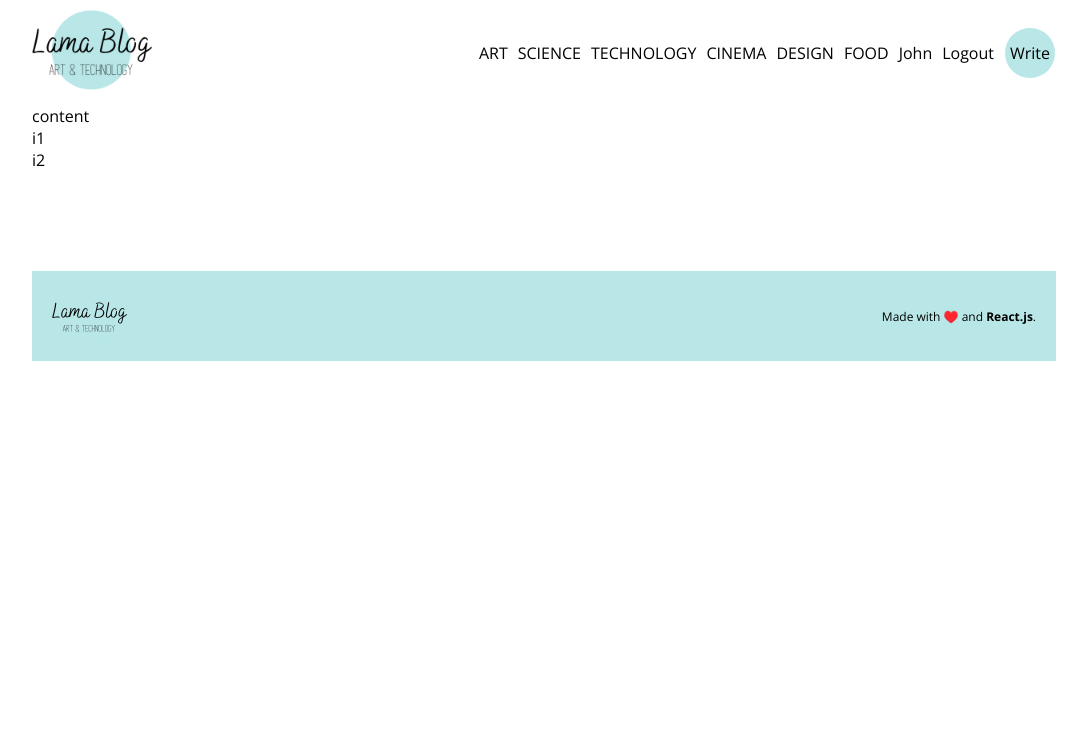
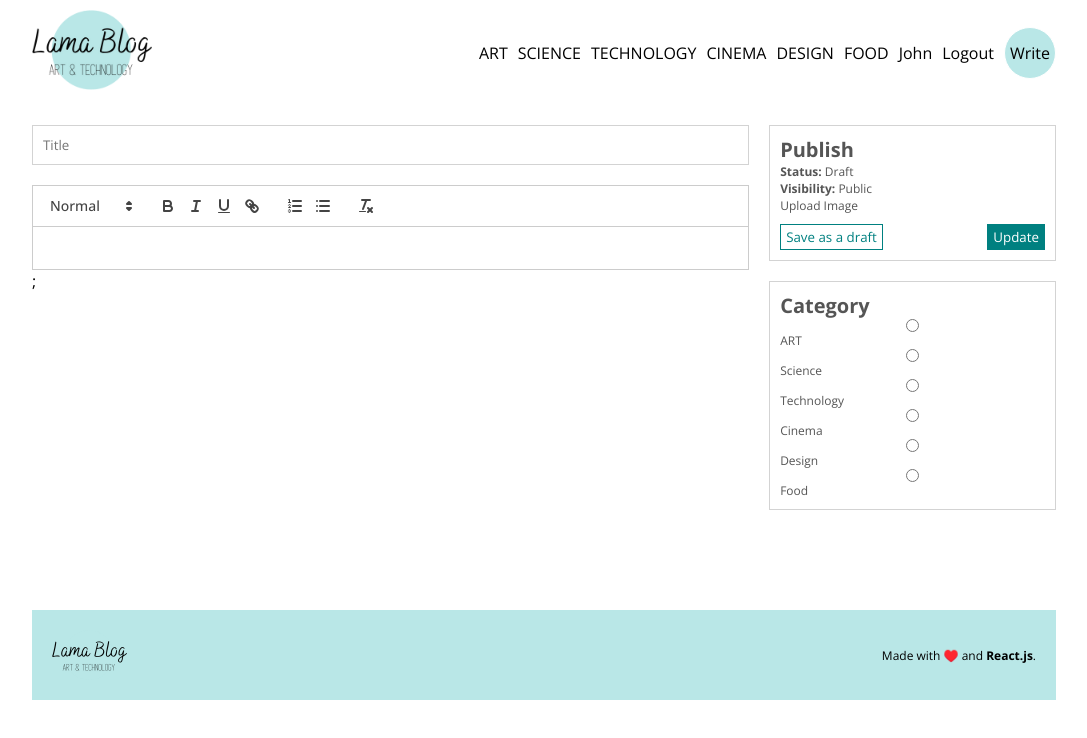
Before and after one commit to akshit2649/blog-sql, a React (Create React App) app in the folder client/: page /write in a window 1280 px wide. Shown: the top 738 px of the page, without its empty margins (96-1183 px from the left). Built offline with nearby package versions, Linux system fonts and the light colour scheme.

Commit message:
login background

```diff
--- a/client/package.json
+++ b/client/package.json
@@ -8,6 +8,7 @@
     "@testing-library/user-event": "^13.5.0",
     "react": "^18.2.0",
     "react-dom": "^18.2.0",
+    "react-quill": "^2.0.0",
     "react-router-dom": "^6.4.2",
     "react-scripts": "5.0.1",
     "sass": "^1.55.0",
--- a/client/src/pages/Login.jsx
+++ b/client/src/pages/Login.jsx
@@ -3,7 +3,7 @@
 
 const Login = () => {
   return (
-    <div className="auth">
+    <div className="auth ww">
       <h1>Login</h1>
       <form>
         <input required type="text" placeholder="usename" />
--- a/client/src/pages/Register.jsx
+++ b/client/src/pages/Register.jsx
@@ -3,7 +3,7 @@
 
 const Register = () => {
   return (
-    <div className="auth">
+    <div className="auth ww">
       <h1>Login</h1>
       <form>
         <input required type="text" placeholder="usename" />
--- a/client/src/pages/Write.jsx
+++ b/client/src/pages/Write.jsx
@@ -1,12 +1,49 @@
-import React from "react";
+import React, { useState } from "react";
+import ReactQuill from "react-quill";
+import "react-quill/dist/quill.snow.css";
 
 const Write = () => {
+  const [value, setValue] = useState("");
+  console.log(value);
   return (
-    <div className="write">
-      <div className="content">content</div>
+    <div className="add">
+      <div className="content">
+        <input type="text" placeholder="Title" />
+        <div className="editorContaine">
+          <ReactQuill theme="snow" value={value} onChange={setValue} />;
+        </div>
+      </div>
       <div className="menu">
-        <div className="item">i1</div>
-        <div className="item">i2</div>
+        <div className="item">
+          <h1>Publish</h1>
+          <span>
+            <b>Status:</b> Draft
+          </span>
+          <span>
+            <b>Visibility: </b> Public
+          </span>
+          <input style={{ display: "none" }} type="file" id="file" />
+          <label htmlFor="file">Upload Image</label>
+          <div className="buttons pt10">
+            <button className="">Save as a draft</button>
+            <button className="">Update</button>
+          </div>
+        </div>
+        <div className="item">
+          <h1>Category</h1>
+          <input type="radio" name="cat" value="art" id="art" />
+          <label htmlFor="art">ART</label>
+          <input type="radio" name="cat" value="science" id="science" />
+          <label htmlFor="science">Science</label>
+          <input type="radio" name="cat" value="technology" id="technology" />
+          <label htmlFor="technology">Technology</label>
+          <input type="radio" name="cat" value="cinema" id="cinema" />
+          <label htmlFor="cinema">Cinema</label>
+          <input type="radio" name="cat" value="design" id="design" />
+          <label htmlFor="design">Design</label>
+          <input type="radio" name="cat" value="food" id="food" />
+          <label htmlFor="art">Food</label>
+        </div>
       </div>
     </div>
   );
--- a/client/src/style.scss
+++ b/client/src/style.scss
@@ -3,6 +3,16 @@
 .app {
   display: flex;
   justify-content: center;
+
+  .ww {
+    margin-left: -20%;
+    margin-right: -19.3%;
+  }
+
+  .pt10 {
+    padding-top: 10px;
+  }
+
   .container {
     width: 1024px;
 
```
Also changed, not shown: 1 other file (tests, documents, lock files or other folders).
